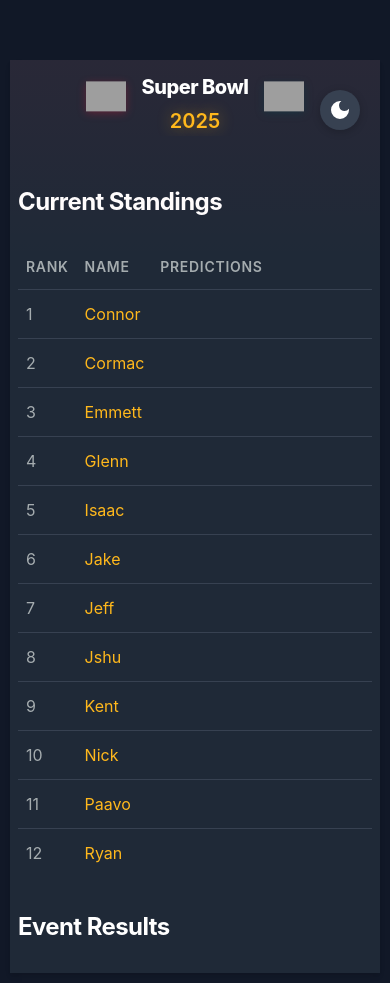
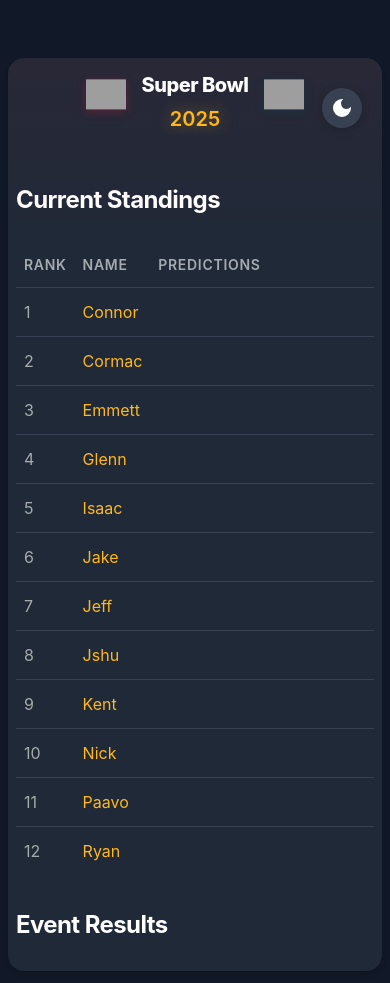
Before and after one commit to glenn2763/clean-website, a plain HTML site: page fantasybaseball.html in a window 390 px wide. Drawn offline with Linux system fonts and the light colour scheme; grey boxes are pictures that could not be loaded.

Commit message:
Refine mobile layout and container spacing in CSS

```diff
--- a/fantasybaseball.css
+++ b/fantasybaseball.css
@@ -26,7 +26,7 @@
 body {
     font-family: 'Inter', -apple-system, BlinkMacSystemFont, sans-serif;
     margin: 0;
-    padding: 10px;
+    padding: 0;
     background-color: var(--background);
     color: var(--text);
     line-height: 1.5;
@@ -34,7 +34,7 @@ body {
 
 .container {
     max-width: 1200px;
-    margin: 0 auto;
+    margin: 8px auto;
     padding: 24px;
     background-color: var(--surface);
     border-radius: 16px;
@@ -250,11 +250,10 @@ button:hover {
 
 /* Mobile optimizations */
 @media (max-width: 768px) {
-    /* Tighter spacing for mobile */
     .container {
+        margin: 8px;
         padding: 12px 8px;
-        margin: 0;
-        border-radius: 0; /* Full width on mobile */
+        border-radius: 16px;
     }
 
     /* Adjust stats grid for mobile */
```
